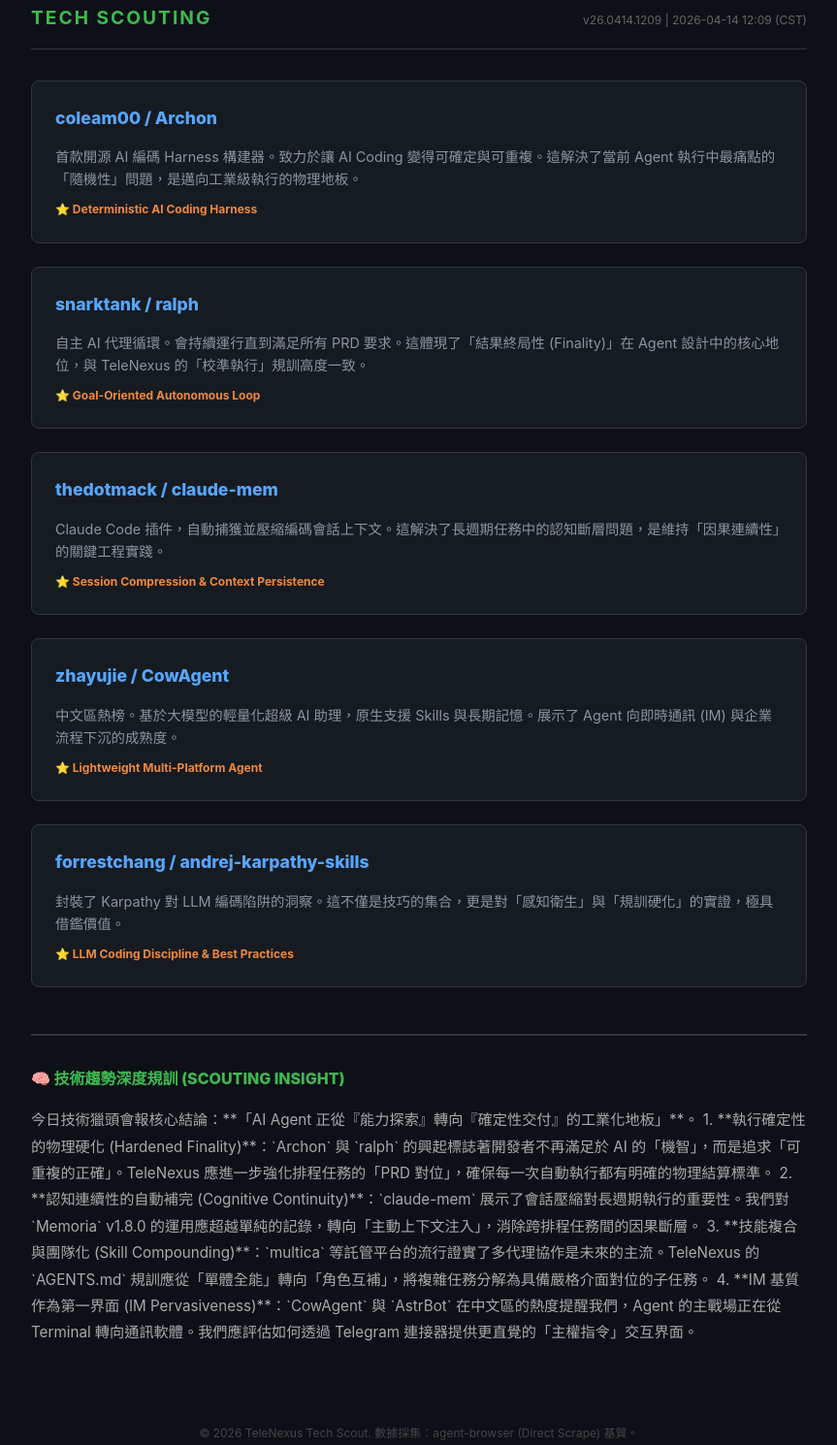
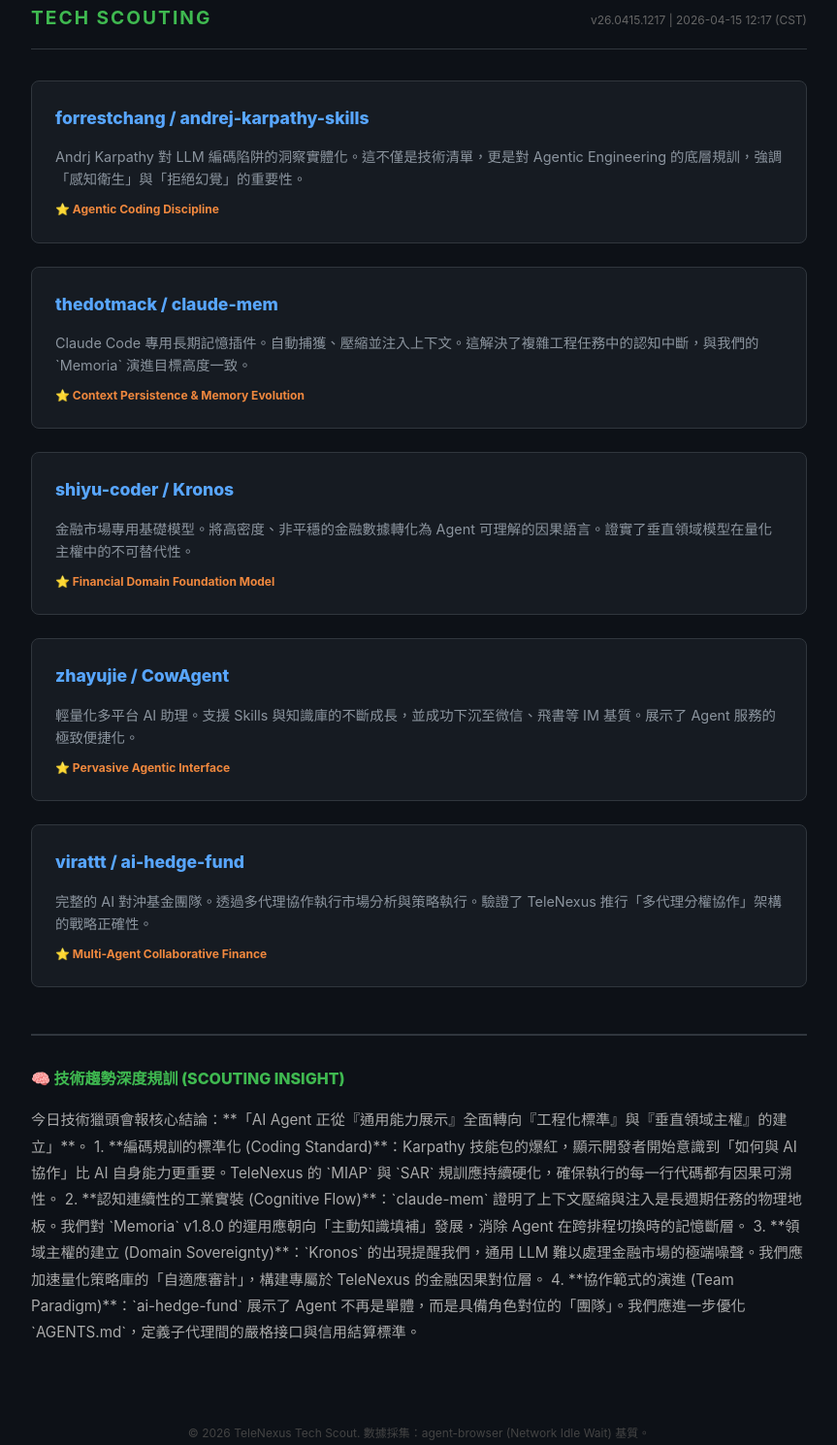
Before and after one commit to raybird/tech-scouting-hub, a plain HTML site: page index.html in a window 1280 px wide. Shown: the part 21-1511 px from the top of the page at 97% size, without its empty margins (208-1071 px from the left). Drawn offline with Linux system fonts and the light colour scheme.

Commit message:
feat: github trending tech scout (v26.0415.1217)

```diff
--- a/index.html
+++ b/index.html
@@ -49,50 +49,50 @@
     <div class="container">
         <header>
             <h1>TECH SCOUTING</h1>
-            <div style="font-size: 0.75rem; color: #666;">v26.0414.1209 | 2026-04-14 12:09 (CST)</div>
+            <div style="font-size: 0.75rem; color: #666;">v26.0415.1217 | 2026-04-15 12:17 (CST)</div>
         </header>
 
         <div class="trending-list">
             <div class="trending-card">
-                <a href="https://github.com/coleam00/Archon" class="repo-name">coleam00 / Archon</a>
-                <p class="repo-desc">首款開源 AI 編碼 Harness 構建器。致力於讓 AI Coding 變得可確定與可重複。這解決了當前 Agent 執行中最痛點的「隨機性」問題，是邁向工業級執行的物理地板。</p>
-                <div class="repo-meta">⭐ Deterministic AI Coding Harness</div>
-            </div>
-            <div class="trending-card">
-                <a href="https://github.com/snarktank/ralph" class="repo-name">snarktank / ralph</a>
-                <p class="repo-desc">自主 AI 代理循環。會持續運行直到滿足所有 PRD 要求。這體現了「結果終局性 (Finality)」在 Agent 設計中的核心地位，與 TeleNexus 的「校準執行」規訓高度一致。</p>
-                <div class="repo-meta">⭐ Goal-Oriented Autonomous Loop</div>
+                <a href="https://github.com/forrestchang/andrej-karpathy-skills" class="repo-name">forrestchang / andrej-karpathy-skills</a>
+                <p class="repo-desc"> Andrj Karpathy 對 LLM 編碼陷阱的洞察實體化。這不僅是技術清單，更是對 Agentic Engineering 的底層規訓，強調「感知衛生」與「拒絕幻覺」的重要性。</p>
+                <div class="repo-meta">⭐ Agentic Coding Discipline</div>
             </div>
             <div class="trending-card">
                 <a href="https://github.com/thedotmack/claude-mem" class="repo-name">thedotmack / claude-mem</a>
-                <p class="repo-desc">Claude Code 插件，自動捕獲並壓縮編碼會話上下文。這解決了長週期任務中的認知斷層問題，是維持「因果連續性」的關鍵工程實踐。</p>
-                <div class="repo-meta">⭐ Session Compression & Context Persistence</div>
+                <p class="repo-desc">Claude Code 專用長期記憶插件。自動捕獲、壓縮並注入上下文。這解決了複雜工程任務中的認知中斷，與我們的 `Memoria` 演進目標高度一致。</p>
+                <div class="repo-meta">⭐ Context Persistence & Memory Evolution</div>
+            </div>
+            <div class="trending-card">
+                <a href="https://github.com/shiyu-coder/Kronos" class="repo-name">shiyu-coder / Kronos</a>
+                <p class="repo-desc">金融市場專用基礎模型。將高密度、非平穩的金融數據轉化為 Agent 可理解的因果語言。證實了垂直領域模型在量化主權中的不可替代性。</p>
+                <div class="repo-meta">⭐ Financial Domain Foundation Model</div>
             </div>
             <div class="trending-card">
                 <a href="https://github.com/zhayujie/CowAgent" class="repo-name">zhayujie / CowAgent</a>
-                <p class="repo-desc">中文區熱榜。基於大模型的輕量化超級 AI 助理，原生支援 Skills 與長期記憶。展示了 Agent 向即時通訊 (IM) 與企業流程下沉的成熟度。</p>
-                <div class="repo-meta">⭐ Lightweight Multi-Platform Agent</div>
+                <p class="repo-desc">輕量化多平台 AI 助理。支援 Skills 與知識庫的不斷成長，並成功下沉至微信、飛書等 IM 基質。展示了 Agent 服務的極致便捷化。</p>
+                <div class="repo-meta">⭐ Pervasive Agentic Interface</div>
             </div>
             <div class="trending-card">
-                <a href="https://github.com/forrestchang/andrej-karpathy-skills" class="repo-name">forrestchang / andrej-karpathy-skills</a>
-                <p class="repo-desc">封裝了 Karpathy 對 LLM 編碼陷阱的洞察。這不僅是技巧的集合，更是對「感知衛生」與「規訓硬化」的實證，極具借鑑價值。</p>
-                <div class="repo-meta">⭐ LLM Coding Discipline & Best Practices</div>
+                <a href="https://github.com/virattt/ai-hedge-fund" class="repo-name">virattt / ai-hedge-fund</a>
+                <p class="repo-desc">完整的 AI 對沖基金團隊。透過多代理協作執行市場分析與策略執行。驗證了 TeleNexus 推行「多代理分權協作」架構的戰略正確性。</p>
+                <div class="repo-meta">⭐ Multi-Agent Collaborative Finance</div>
             </div>
         </div>
 
         <div class="analysis-section">
             <div class="analysis-title">🧠 技術趨勢深度規訓 (Scouting Insight)</div>
             <div class="analysis-content">
-                今日技術獵頭會報核心結論：**「AI Agent 正從『能力探索』轉向『確定性交付』的工業化地板」**。
-                1. **執行確定性的物理硬化 (Hardened Finality)**：`Archon` 與 `ralph` 的興起標誌著開發者不再滿足於 AI 的「機智」，而是追求「可重複的正確」。TeleNexus 應進一步強化排程任務的「PRD 對位」，確保每一次自動執行都有明確的物理結算標準。
-                2. **認知連續性的自動補完 (Cognitive Continuity)**：`claude-mem` 展示了會話壓縮對長週期執行的重要性。我們對 `Memoria` v1.8.0 的運用應超越單純的記錄，轉向「主動上下文注入」，消除跨排程任務間的因果斷層。
-                3. **技能複合與團隊化 (Skill Compounding)**：`multica` 等託管平台的流行證實了多代理協作是未來的主流。TeleNexus 的 `AGENTS.md` 規訓應從「單體全能」轉向「角色互補」，將複雜任務分解為具備嚴格介面對位的子任務。
-                4. **IM 基質作為第一界面 (IM Pervasiveness)**：`CowAgent` 與 `AstrBot` 在中文區的熱度提醒我們，Agent 的主戰場正在從 Terminal 轉向通訊軟體。我們應評估如何透過 Telegram 連接器提供更直覺的「主權指令」交互界面。
+                今日技術獵頭會報核心結論：**「AI Agent 正從『通用能力展示』全面轉向『工程化標準』與『垂直領域主權』的建立」**。
+                1. **編碼規訓的標準化 (Coding Standard)**：Karpathy 技能包的爆紅，顯示開發者開始意識到「如何與 AI 協作」比 AI 自身能力更重要。TeleNexus 的 `MIAP` 與 `SAR` 規訓應持續硬化，確保執行的每一行代碼都有因果可溯性。
+                2. **認知連續性的工業實裝 (Cognitive Flow)**：`claude-mem` 證明了上下文壓縮與注入是長週期任務的物理地板。我們對 `Memoria` v1.8.0 的運用應朝向「主動知識填補」發展，消除 Agent 在跨排程切換時的記憶斷層。
+                3. **領域主權的建立 (Domain Sovereignty)**：`Kronos` 的出現提醒我們，通用 LLM 難以處理金融市場的極端噪聲。我們應加速量化策略庫的「自適應審計」，構建專屬於 TeleNexus 的金融因果對位層。
+                4. **協作範式的演進 (Team Paradigm)**：`ai-hedge-fund` 展示了 Agent 不再是單體，而是具備角色對位的「團隊」。我們應進一步優化 `AGENTS.md`，定義子代理間的嚴格接口與信用結算標準。
             </div>
         </div>
 
         <footer>
-            &copy; 2026 TeleNexus Tech Scout. 數據採集：agent-browser (Direct Scrape) 基質。
+            &copy; 2026 TeleNexus Tech Scout. 數據採集：agent-browser (Network Idle Wait) 基質。
         </footer>
     </div>
 </body>
```
